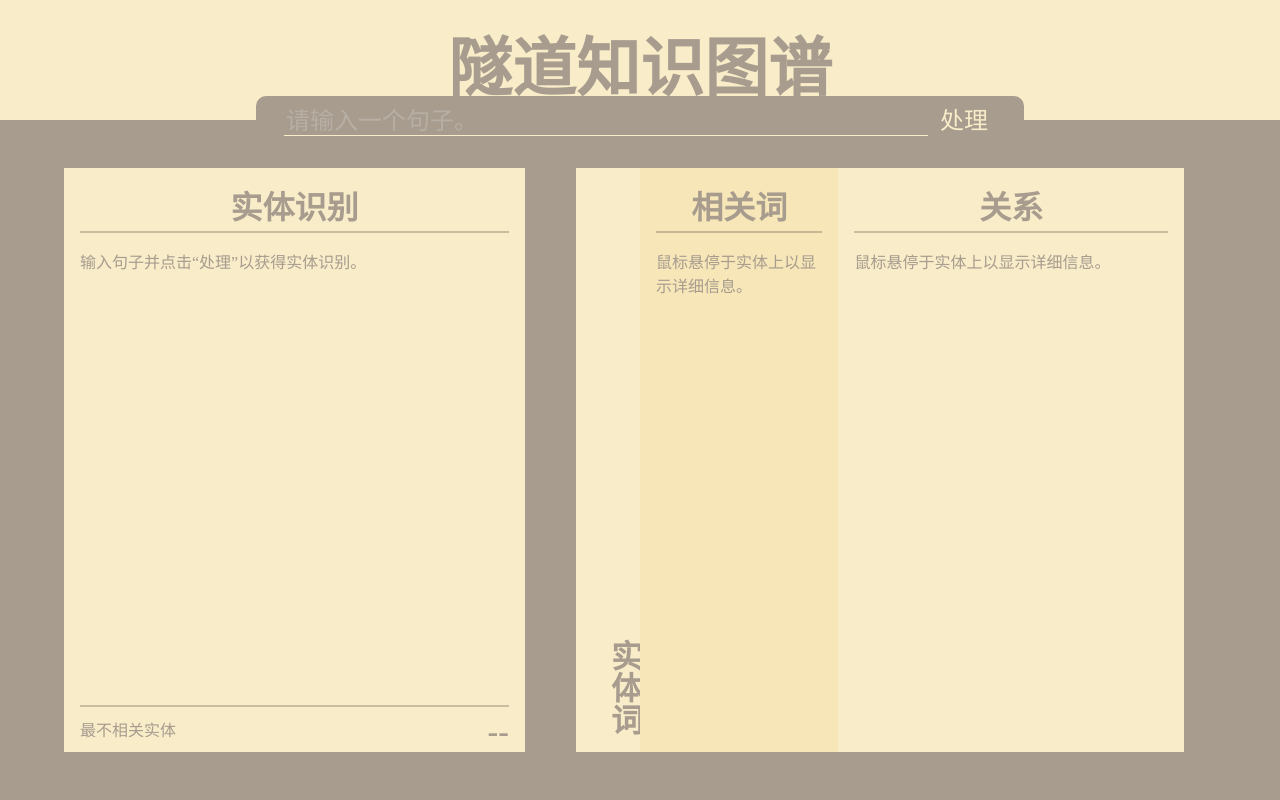
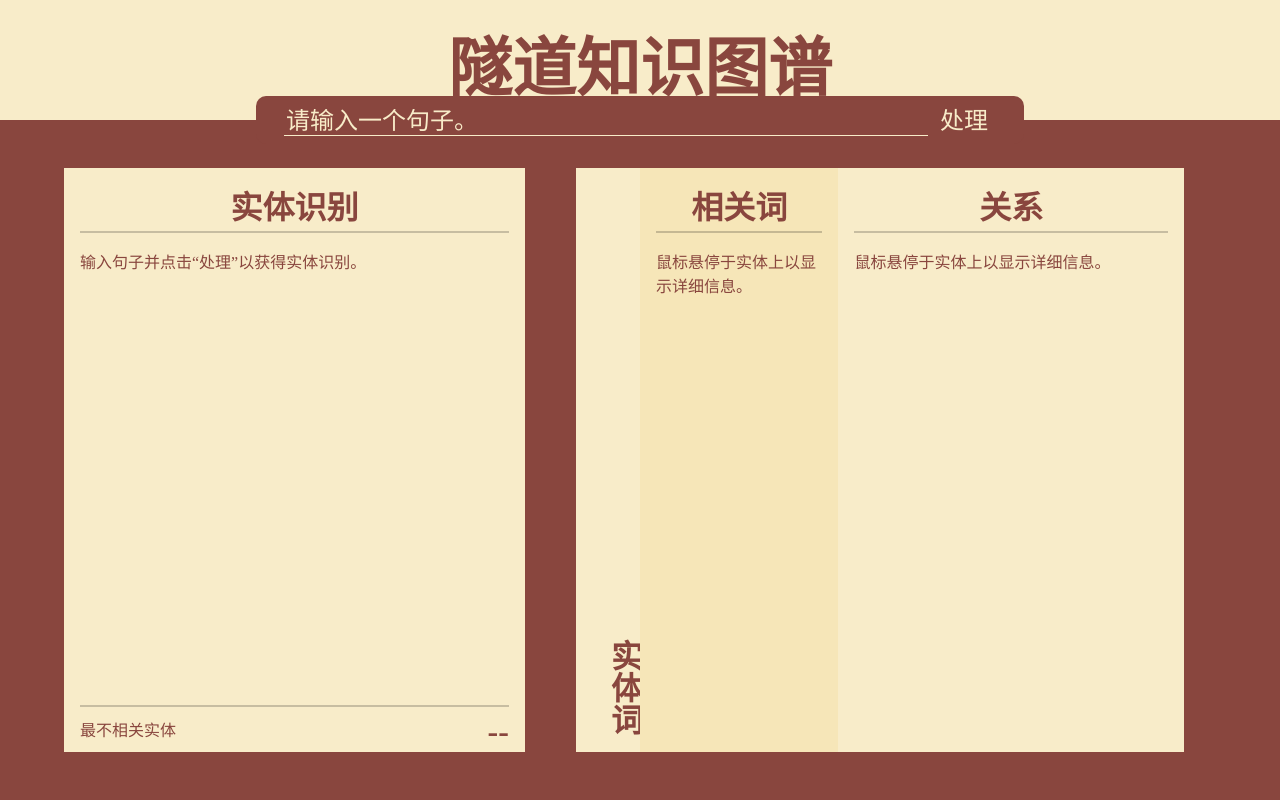
Before and after one commit to XLab-Tongji/TunnelKG, a Flask app: page / in a window 1280 px wide. Run offline with Flask 2, Linux system fonts and the light colour scheme.

Commit message:
Update style.css

```diff
--- a/颜泽皓/frontend/static/style.css
+++ b/颜泽皓/frontend/static/style.css
@@ -3,8 +3,8 @@
     --color-second-accent: #eb9f9f;
     --color-accent-background: #f6e6b8;
     --color-background: #f8ecc9;
-    --color-primary: #a79c8e;
-    --color-second-primary: #b8afa4;
+    --color-primary: #89463e;
+    --color-second-primary: #91777e;
     --height-header: 15vh;
     --height-searchbar: 3rem;
     --height-h1: 5rem;
@@ -75,7 +75,7 @@ input[type="text"] {
 }
 
 input[type="text"]::placeholder {
-    color: var(--color-second-primary);
+    color: var(--color-background);
 }
 
 input[type="submit"] {
```
